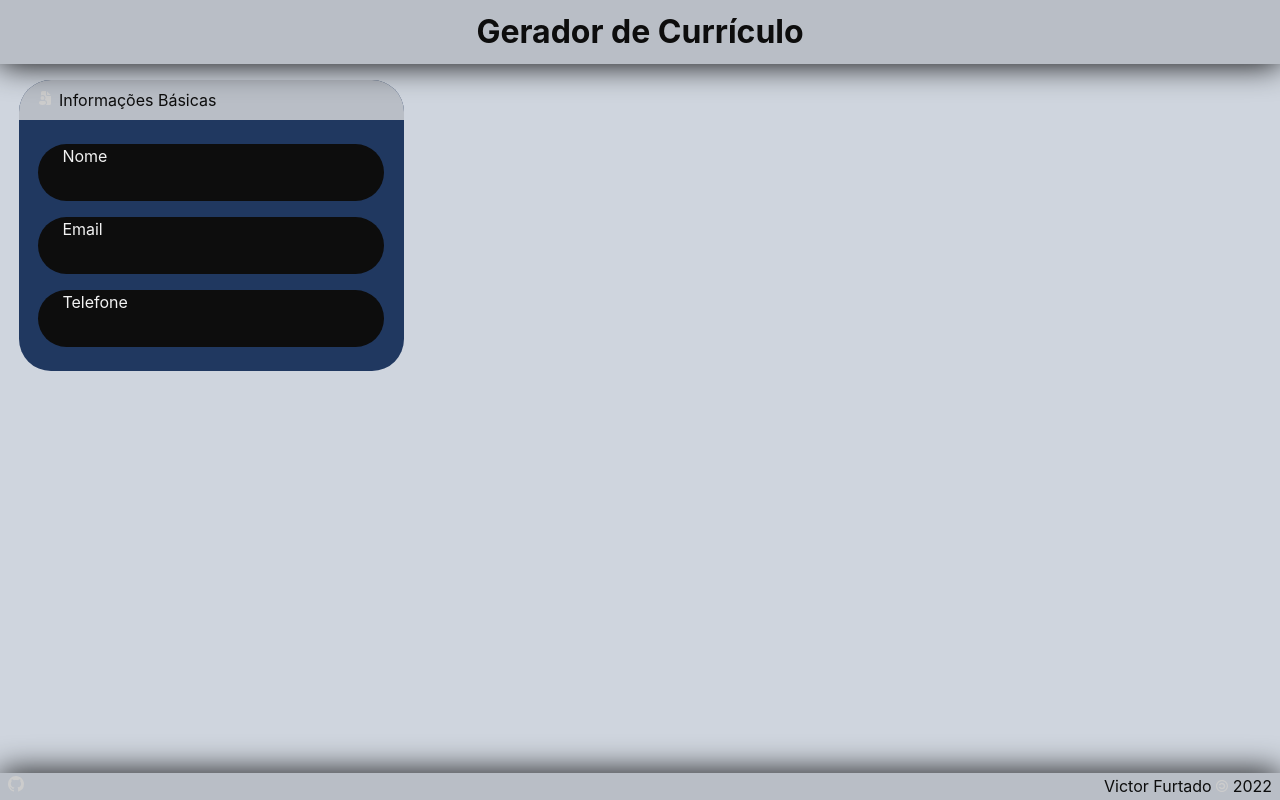
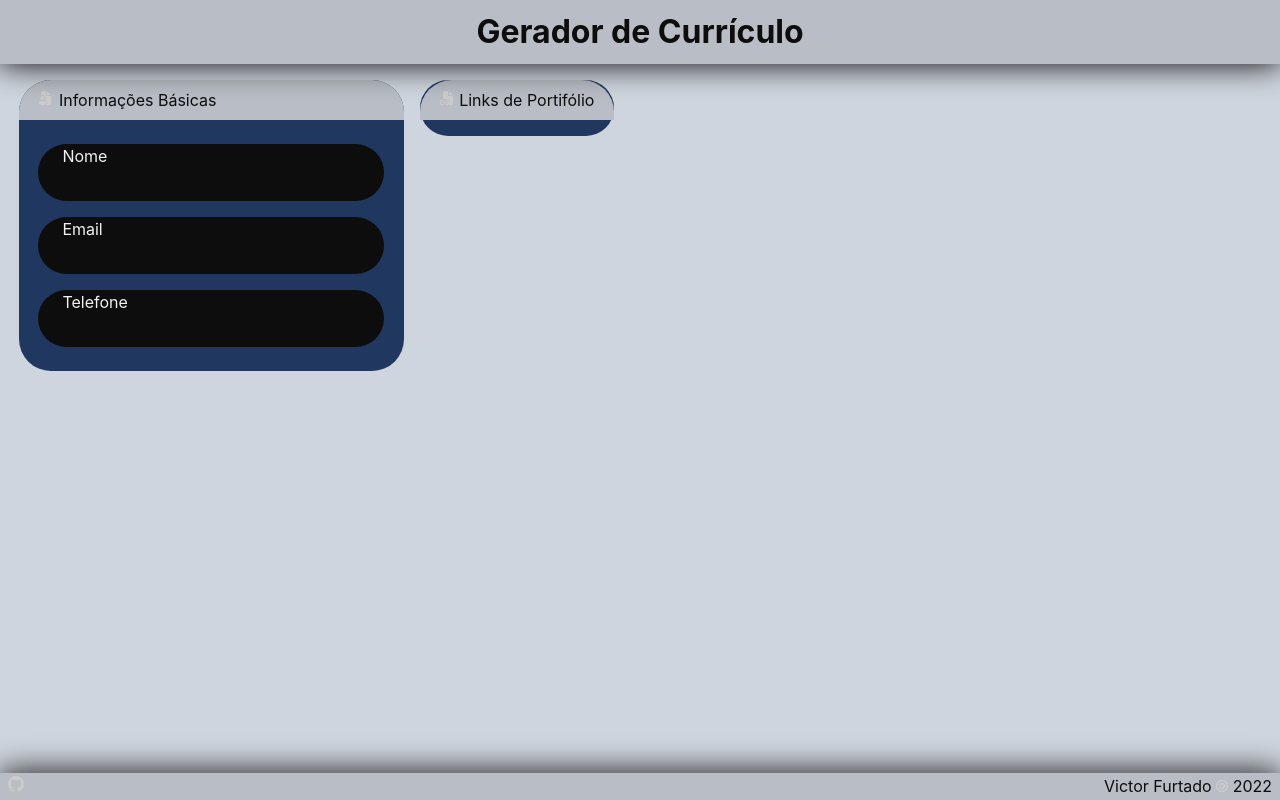
Before and after one commit to Victor-Furtado/GeradorCurriculo, a Svelte app: page / in a window 1280 px wide. Built offline with nearby package versions, Linux system fonts and the light colour scheme.

Commit message:
Building form

```diff
--- a/src/App.svelte
+++ b/src/App.svelte
@@ -2,19 +2,25 @@
     import Header from "./lib/partials/Header.svelte";
     import Footer from "./lib/partials/Footer.svelte";
 
+    import UserDocIcon from "./assets/userdoc.icon.svg";
+    import LinkDocIcon from "./assets/linkdoc.icon.svg";
+
     import Card from "./lib/components/Card.svelte";
     import TextInput from "./lib/components/TextInput.svelte";
-
-    import UserDocIcon from "./assets/userdoc.icon.svg";
 </script>
 
 <Header />
 <form class="form">
+
     <Card title="Informações Básicas" icon={UserDocIcon}>
         <TextInput name="nome" />
         <TextInput name="email" inputType="email" />
         <TextInput name="telefone" inputType="tel" />
     </Card>
+
+    <Card title="Links de Portifólio" icon={LinkDocIcon}>
+    </Card>
+
 </form>
 <Footer />
 
```
Also changed, not shown: src/assets/linkdoc.icon.svg (added).
